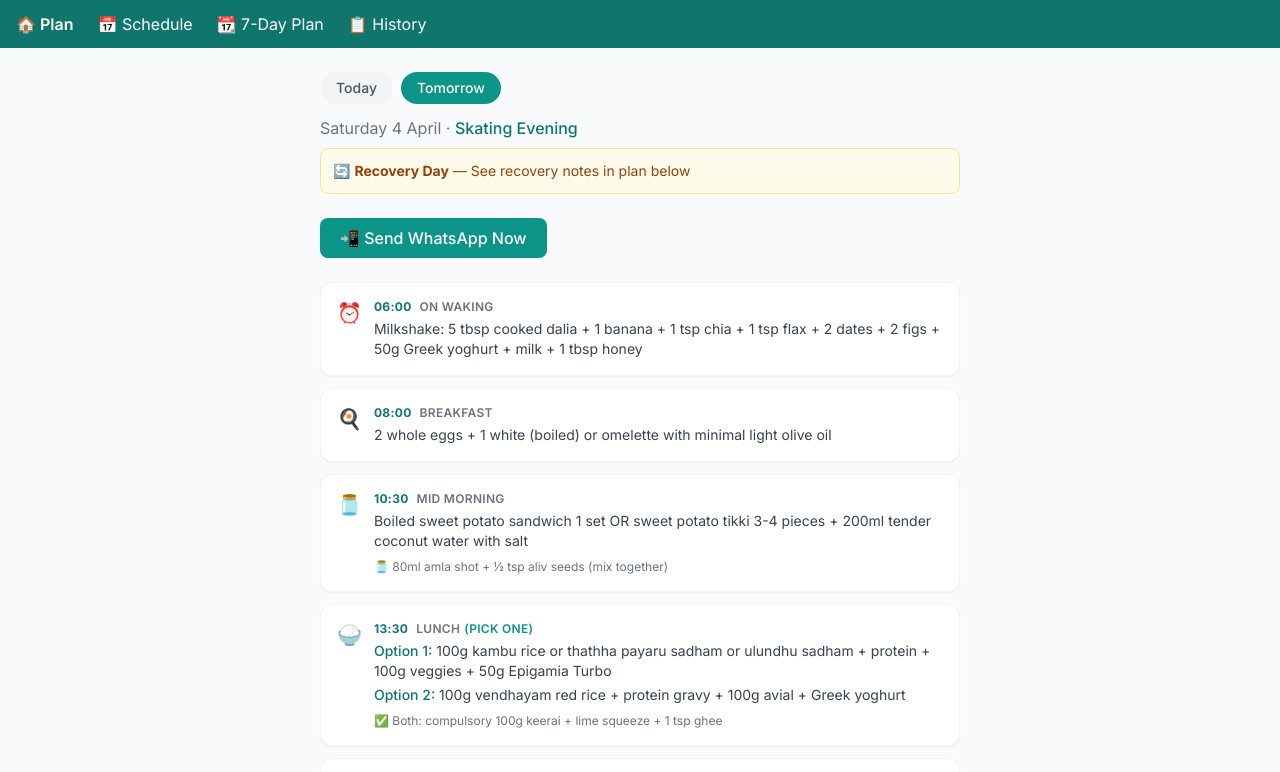
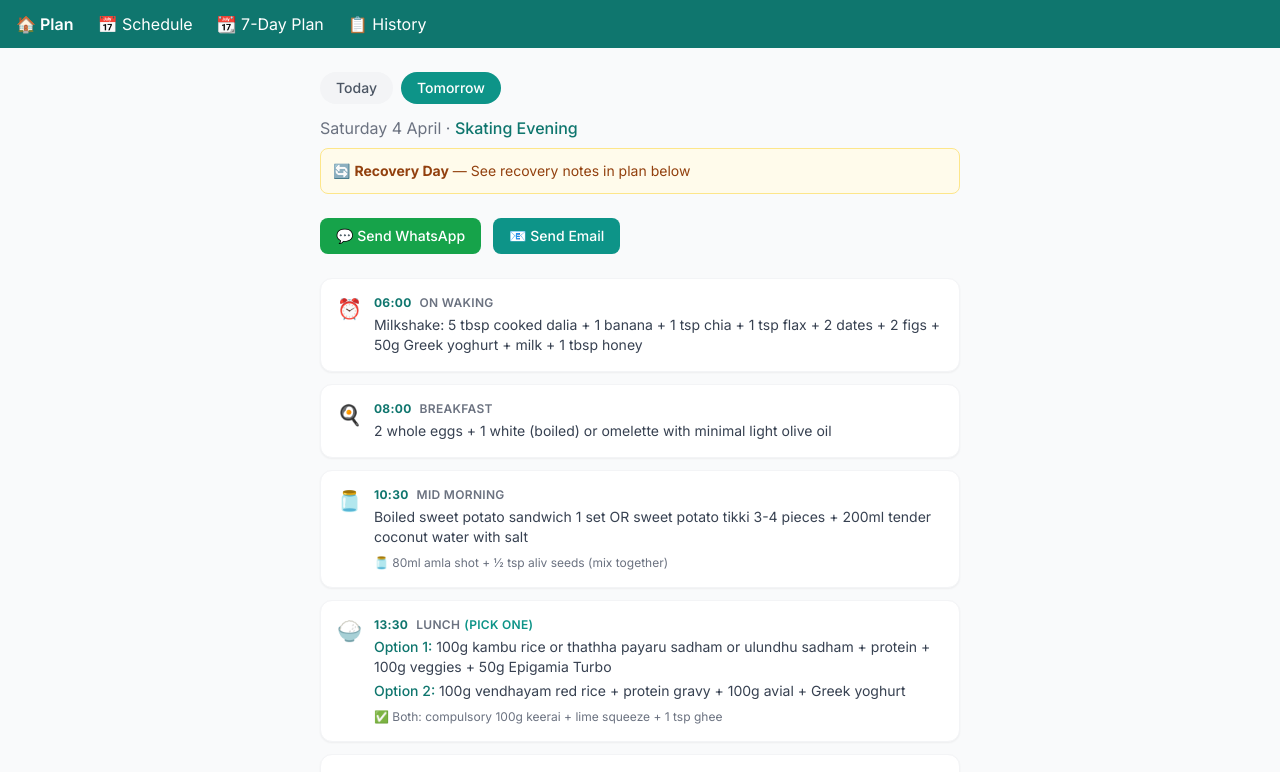
Before and after one commit to syedmunshi1/ismath-planner, a Next.js app: page / in a window 1280 px wide. Shown: the top 772 px of the page. Built offline with nearby package versions, Linux system fonts and the light colour scheme; no server answers; the database is empty.

Commit message:
feat: add separate WhatsApp and Email send buttons on plan pages

```diff
--- a/app/api/send/route.ts
+++ b/app/api/send/route.ts
@@ -5,9 +5,12 @@ import { sendEmail } from '@/lib/email';
 import { getSendLog, upsertSendLog } from '@/lib/db';
 import { getTomorrowIST } from '@/lib/schedule';
 
+export const dynamic = 'force-dynamic';
+
 export async function POST(req: NextRequest) {
   const body = await req.json().catch(() => ({}));
   const force = body?.force === true;
+  const channel: 'whatsapp' | 'email' | 'both' = body?.channel ?? 'both';
   const planDate = getTomorrowIST();
 
   if (!force) {
@@ -19,12 +22,13 @@ export async function POST(req: NextRequest) {
 
   try {
     const plan = await generatePlan(planDate);
-
     const results: string[] = [];
     const errors: string[] = [];
 
-    // Send WhatsApp (if configured)
-    if (process.env.WHATSAPP_ACCESS_TOKEN && process.env.WHATSAPP_PHONE_NUMBER_ID && process.env.WHATSAPP_RECIPIENT_NUMBER) {
+    if ((channel === 'whatsapp' || channel === 'both') &&
+        process.env.WHATSAPP_ACCESS_TOKEN &&
+        process.env.WHATSAPP_PHONE_NUMBER_ID &&
+        process.env.WHATSAPP_RECIPIENT_NUMBER) {
       try {
         const message = formatPlan(plan);
         await sendWhatsApp(message);
@@ -34,8 +38,9 @@ export async function POST(req: NextRequest) {
       }
     }
 
-    // Send Email (if configured)
-    if (process.env.RESEND_API_KEY && process.env.NOTIFICATION_EMAIL_TO) {
+    if ((channel === 'email' || channel === 'both') &&
+        process.env.RESEND_API_KEY &&
+        process.env.NOTIFICATION_EMAIL_TO) {
       try {
         await sendEmail(plan);
         results.push('email');
@@ -45,20 +50,17 @@ export async function POST(req: NextRequest) {
     }
 
     if (results.length === 0 && errors.length === 0) {
-      // No channels configured
       await upsertSendLog(planDate, 'failed', 'No notification channels configured');
       return NextResponse.json({ success: false, message: 'No notification channels configured' }, { status: 500 });
     }
 
     if (results.length > 0) {
-      // At least one channel succeeded
       await upsertSendLog(planDate, 'success');
       return NextResponse.json({
         success: true,
-        message: `Sent via: ${results.join(', ')}${errors.length > 0 ? ` (partial errors: ${errors.join('; ')})` : ''}`,
+        message: `Sent via: ${results.join(', ')}${errors.length > 0 ? ` (errors: ${errors.join('; ')})` : ''}`,
       });
     } else {
-      // All channels failed
       const errorMsg = errors.join('; ');
       await upsertSendLog(planDate, 'failed', errorMsg);
       return NextResponse.json({ success: false, message: errorMsg }, { status: 500 });
--- a/app/page.tsx
+++ b/app/page.tsx
@@ -24,7 +24,8 @@ const COMBO_LABELS: Record<number, string> = {
 export default function HomePage() {
   const [viewing, setViewing] = useState<'today' | 'tomorrow'>('tomorrow');
   const [plan, setPlan] = useState<DailyPlan | null>(null);
-  const [sendStatus, setSendStatus] = useState<'idle' | 'sending' | 'sent' | 'error' | 'already_sent'>('idle');
+  const [waStatus, setWaStatus] = useState<'idle'|'sending'|'sent'|'error'>('idle');
+  const [emailStatus, setEmailStatus] = useState<'idle'|'sending'|'sent'|'error'>('idle');
   const [errorMsg, setErrorMsg] = useState('');
   const [loading, setLoading] = useState(true);
 
@@ -41,22 +42,25 @@ export default function HomePage() {
       .catch(() => setLoading(false));
   }, [viewing, targetDate]);
 
-  const handleSend = async (force = false) => {
-    setSendStatus('sending');
+  const handleSend = async (channel: 'whatsapp' | 'email') => {
+    if (channel === 'whatsapp') setWaStatus('sending');
+    else setEmailStatus('sending');
     setErrorMsg('');
-    const res = await fetch(`/api/send`, {
+
+    const res = await fetch('/api/send', {
       method: 'POST',
       headers: { 'Content-Type': 'application/json' },
-      body: JSON.stringify({ force }),
+      body: JSON.stringify({ force: true, channel }),
     });
     const data = await res.json();
-    if (res.status === 409) {
-      setSendStatus('already_sent');
-    } else if (res.ok) {
-      setSendStatus('sent');
+
+    if (res.ok) {
+      if (channel === 'whatsapp') setWaStatus('sent');
+      else setEmailStatus('sent');
     } else {
-      setSendStatus('error');
-      setErrorMsg(data.message);
+      if (channel === 'whatsapp') setWaStatus('error');
+      else setEmailStatus('error');
+      setErrorMsg(data.message ?? 'Failed');
     }
   };
 
@@ -103,28 +107,24 @@ export default function HomePage() {
       </div>
 
       {viewing === 'tomorrow' && (
-        <div className="mb-6 flex gap-3 items-center flex-wrap">
-          {sendStatus === 'sent' ? (
-            <span className="bg-green-100 text-green-700 px-4 py-2 rounded-lg font-medium">Sent ✓</span>
-          ) : sendStatus === 'already_sent' ? (
-            <span className="bg-gray-100 text-gray-600 px-4 py-2 rounded-lg">Already sent today</span>
-          ) : (
+        <div className="mb-6 no-print">
+          <div className="flex gap-3 flex-wrap items-center">
             <button
-              onClick={() => handleSend(false)}
-              disabled={sendStatus === 'sending'}
-              className="bg-teal-600 text-white px-5 py-2 rounded-lg font-medium hover:bg-teal-700 disabled:opacity-50"
+              onClick={() => handleSend('whatsapp')}
+              disabled={waStatus === 'sending'}
+              className="flex items-center gap-2 bg-green-600 text-white px-4 py-2 rounded-lg font-medium hover:bg-green-700 disabled:opacity-50 text-sm"
             >
-              {sendStatus === 'sending' ? 'Sending...' : '📲 Send WhatsApp Now'}
+              {waStatus === 'sending' ? '⏳ Sending…' : waStatus === 'sent' ? '✓ WhatsApp Sent' : '💬 Send WhatsApp'}
             </button>
-          )}
-          {(sendStatus === 'sent' || sendStatus === 'already_sent') && (
-            <button onClick={() => handleSend(true)} className="text-sm text-gray-400 underline">
-              Resend
+            <button
+              onClick={() => handleSend('email')}
+              disabled={emailStatus === 'sending'}
+              className="flex items-center gap-2 bg-teal-600 text-white px-4 py-2 rounded-lg font-medium hover:bg-teal-700 disabled:opacity-50 text-sm"
+            >
+              {emailStatus === 'sending' ? '⏳ Sending…' : emailStatus === 'sent' ? '✓ Email Sent' : '📧 Send Email'}
             </button>
-          )}
-          {sendStatus === 'error' && (
-            <span className="text-red-600 text-sm">Error: {errorMsg}</span>
-          )}
+          </div>
+          {errorMsg && <p className="text-red-500 text-sm mt-2">{errorMsg}</p>}
         </div>
       )}
 
--- a/app/weekplan/page.tsx
+++ b/app/weekplan/page.tsx
@@ -84,8 +84,9 @@ export default function WeekPlanPage() {
   const [plans, setPlans] = useState<DailyPlan[]>([]);
   const [loading, setLoading] = useState(true);
   const [error, setError] = useState('');
-  const [sending, setSending] = useState(false);
-  const [sendResult, setSendResult] = useState('');
+  const [waStatus, setWaStatus] = useState<'idle'|'sending'|'sent'|'error'>('idle');
+  const [emailStatus, setEmailStatus] = useState<'idle'|'sending'|'sent'|'error'>('idle');
+  const [errorMsg, setErrorMsg] = useState('');
 
   const load = () => {
     setLoading(true);
@@ -104,25 +105,26 @@ export default function WeekPlanPage() {
 
   useEffect(() => { load(); }, []);
 
-  const handleSend = async () => {
-    setSending(true);
-    setSendResult('');
-    try {
-      const res = await fetch(`/api/send`, {
+  const handleSend = async (channel: 'whatsapp' | 'email') => {
+    if (channel === 'whatsapp') setWaStatus('sending');
+    else setEmailStatus('sending');
+    setErrorMsg('');
+
+    const res = await fetch('/api/send', {
       method: 'POST',
       headers: { 'Content-Type': 'application/json' },
-        body: JSON.stringify({ force: true }),
+      body: JSON.stringify({ force: true, channel }),
     });
     const data = await res.json();
+
     if (res.ok) {
-        setSendResult('✓ ' + (data.message ?? 'Sent'));
+      if (channel === 'whatsapp') setWaStatus('sent');
+      else setEmailStatus('sent');
     } else {
-        setSendResult('✗ ' + (data.message ?? 'Failed'));
+      if (channel === 'whatsapp') setWaStatus('error');
+      else setEmailStatus('error');
+      setErrorMsg(data.message ?? 'Failed');
     }
-    } catch {
-      setSendResult('✗ Network error');
-    }
-    setSending(false);
   };
 
   return (
@@ -148,19 +150,25 @@ export default function WeekPlanPage() {
       </div>
 
       {plans.length > 0 && (
-        <div className="mt-6 pt-4 border-t border-gray-100 flex items-center gap-4 flex-wrap">
+        <div className="mt-6 pt-4 border-t border-gray-100 no-print">
+          <p className="text-xs text-gray-400 mb-3">Send tomorrow&apos;s plan:</p>
+          <div className="flex gap-3 flex-wrap items-center">
             <button
-            onClick={handleSend}
-            disabled={sending}
-            className="bg-teal-600 text-white px-5 py-2 rounded-lg font-medium hover:bg-teal-700 disabled:opacity-50 text-sm"
+              onClick={() => handleSend('whatsapp')}
+              disabled={waStatus === 'sending'}
+              className="flex items-center gap-2 bg-green-600 text-white px-4 py-2 rounded-lg font-medium hover:bg-green-700 disabled:opacity-50 text-sm"
             >
-            {sending ? 'Sending…' : '📧 Email Tomorrow\'s Plan Now'}
+              {waStatus === 'sending' ? '⏳ Sending…' : waStatus === 'sent' ? '✓ WhatsApp Sent' : '💬 Send WhatsApp'}
             </button>
-          {sendResult && (
-            <span className={`text-sm ${sendResult.startsWith('✓') ? 'text-green-600' : 'text-red-500'}`}>
-              {sendResult}
-            </span>
-          )}
+            <button
+              onClick={() => handleSend('email')}
+              disabled={emailStatus === 'sending'}
+              className="flex items-center gap-2 bg-teal-600 text-white px-4 py-2 rounded-lg font-medium hover:bg-teal-700 disabled:opacity-50 text-sm"
+            >
+              {emailStatus === 'sending' ? '⏳ Sending…' : emailStatus === 'sent' ? '✓ Email Sent' : '📧 Send Email'}
+            </button>
+          </div>
+          {errorMsg && <p className="text-red-500 text-sm mt-2">{errorMsg}</p>}
         </div>
       )}
     </div>
```
Lines whose indentation alone changed are shown as unchanged.
